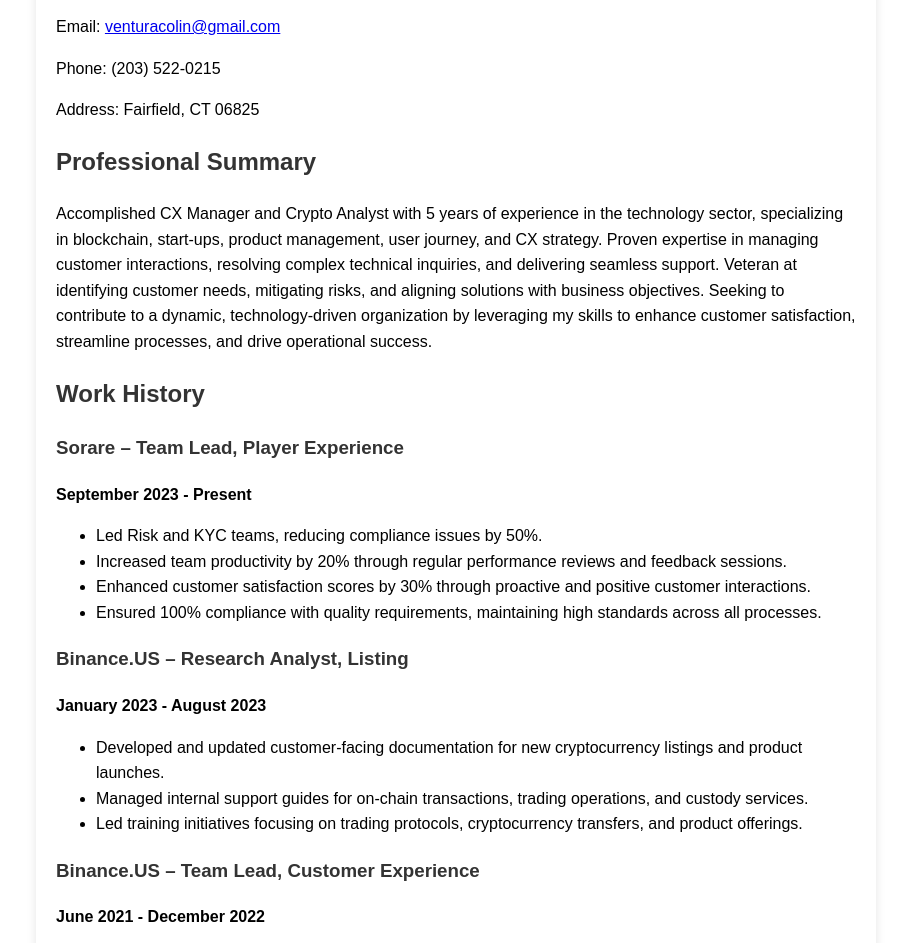
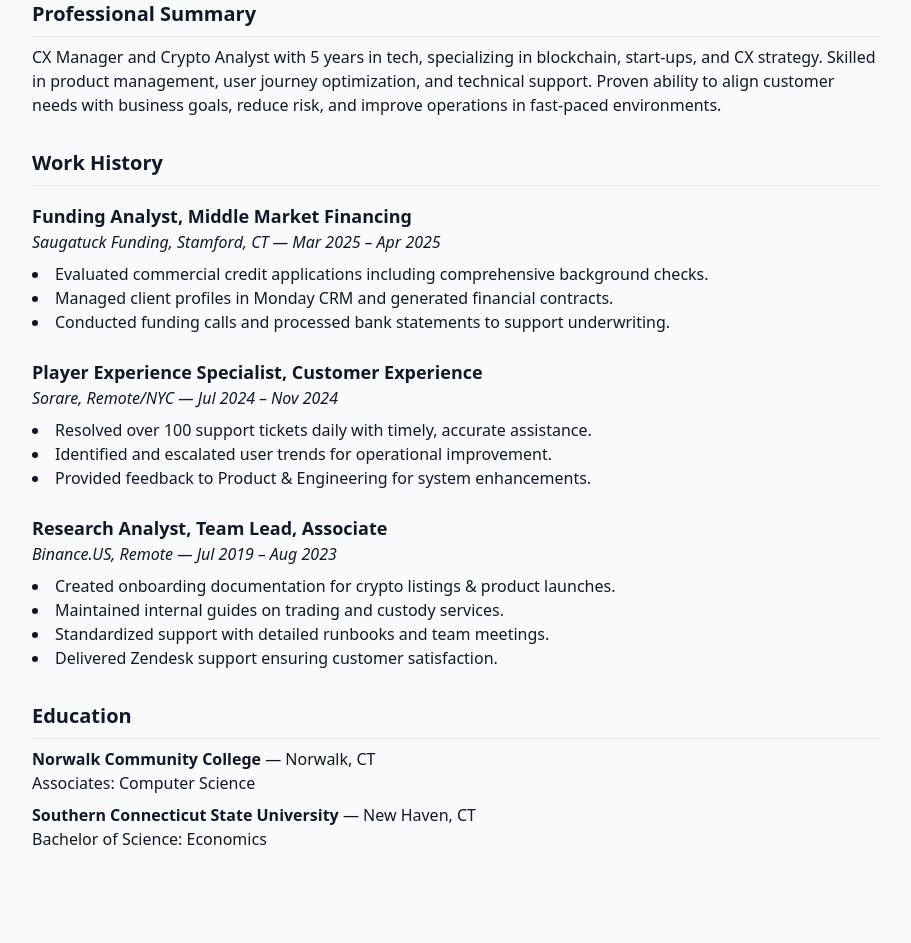
Before and after one commit to Coluve/Coluve.com.github.io, a plain HTML site: page index.html in a window 1280 px wide. Shown: the part 120-1063 px from the top of the page, without its empty margins (184-1095 px from the left). After the commit the page ends 995 px from the top, so only its background shows below. Drawn offline with nearby package versions, Linux system fonts and the light colour scheme.

Commit message:
Update index.html
new resume information

```diff
--- a/index.html
+++ b/index.html
@@ -1,94 +1,80 @@
 <!DOCTYPE html>
 <html lang="en">
 <head>
-    <meta charset="UTF-8">
-    <meta name="viewport" content="width=device-width, initial-scale=1.0">
-    <title>Colin Ventura Resume</title>
-    <style>
-        body {
-            font-family: Arial, sans-serif;
-            line-height: 1.6;
-            margin: 20px;
-        }
-        .container {
-            max-width: 800px;
-            margin: auto;
-            padding: 20px;
-            box-shadow: 0 0 10px 0 rgba(0,0,0,0.1);
-        }
-        h2, h3 {
-            color: #333;
-        }
-        section {
-            margin-bottom: 20px;
-        }
-    </style>
+  <meta charset="UTF-8" />
+  <meta name="viewport" content="width=device-width, initial-scale=1.0" />
+  <title>C. Ventura Resume</title>
+  <link href="https://cdn.jsdelivr.net/npm/tailwindcss@2.2.19/dist/tailwind.min.css" rel="stylesheet">
 </head>
-<body>
-    <div class="container">
-        <header>
-            <h1>Colin L. Ventura</h1>
-            <p>Email: <a href="mailto:venturacolin@gmail.com">venturacolin@gmail.com</a></p>
-            <p>Phone: (203) 522-0215</p>
-            <p>Address: Fairfield, CT 06825</p>
-        </header>
-        <section>
-            <h2>Professional Summary</h2>
-            <p>Accomplished CX Manager and Crypto Analyst with 5 years of experience in the technology sector, specializing in blockchain, start-ups, product management, user journey, and CX strategy. Proven expertise in managing customer interactions, resolving complex technical inquiries, and delivering seamless support. Veteran at identifying customer needs, mitigating risks, and aligning solutions with business objectives. Seeking to contribute to a dynamic, technology-driven organization by leveraging my skills to enhance customer satisfaction, streamline processes, and drive operational success.</p>
-        </section>
-        <section>
-            <h2>Work History</h2>
-            <h3>Sorare – Team Lead, Player Experience</h3>
-            <p><strong>September 2023 - Present</strong></p>
-            <ul>
-                <li>Led Risk and KYC teams, reducing compliance issues by 50%.</li>
-                <li>Increased team productivity by 20% through regular performance reviews and feedback sessions.</li>
-                <li>Enhanced customer satisfaction scores by 30% through proactive and positive customer interactions.</li>
-                <li>Ensured 100% compliance with quality requirements, maintaining high standards across all processes.</li>
-            </ul>
-            <h3>Binance.US – Research Analyst, Listing</h3>
-            <p><strong>January 2023 - August 2023</strong></p>
-            <ul>
-                <li>Developed and updated customer-facing documentation for new cryptocurrency listings and product launches.</li>
-                <li>Managed internal support guides for on-chain transactions, trading operations, and custody services.</li>
-                <li>Led training initiatives focusing on trading protocols, cryptocurrency transfers, and product offerings.</li>
-            </ul>
-            <h3>Binance.US – Team Lead, Customer Experience</h3>
-            <p><strong>June 2021 - December 2022</strong></p>
-            <ul>
-                <li>Authored and maintained detailed runbook documentation for trading and cryptocurrency transfer processes.</li>
-                <li>Led collaborative projects with marketing and design teams to create support videos, enhancing customer engagement.</li>
-                <li>Organized and conducted regular team meetings to review complex support tickets and improve resolution strategies.</li>
-            </ul>
-            <h3>Binance.US – Associate, Customer Experience</h3>
-            <p><strong>June 2019 - May 2021</strong></p>
-            <ul>
-                <li>Delivered email support using Zendesk, addressing customer queries and issues efficiently.</li>
-            </ul>
-        </section>
-        <section>
-            <h2>Skills</h2>
-            <ul>
-                <li>Team Leadership and Training</li>
-                <li>Service Quality Improvement</li>
-                <li>CRM Software (Zendesk)</li>
-                <li>Knowledge Base Management</li>
-                <li>Training & Documentation</li>
-                <li>API Integration</li>
-                <li>KYC/AML Procedures</li>
-                <li>Wallet Security Measures</li>
-            </ul>
-        </section>
-        <section>
-            <h2>Additional Information</h2>
-            <p>Certified Bitcoin Professional (CBP), Certified Ethereum Professional (CEP), fluent in Portuguese and Spanish, proficient in PHP, Python, JavaScript, HTML, MySQL, and knowledgeable in Web3 and wallet security measures.</p>
-        </section>
-        <section>
-            <h2>Education</h2>
-            <p>Southern New Hampshire University, Manchester, NH – Bachelor of Science: Management Information Systems</p>
-            <p>Southern Connecticut State University, New Haven, CT – Bachelor of Science: Economics</p>
-            <p>Norwalk Community College, Norwalk, CT – Associates: Computer Science</p>
-        </section>
-    </div>
+<body class="bg-gray-50 text-gray-900 font-sans">
+  <div class="max-w-4xl mx-auto p-6">
+    <!-- Header -->
+    <header class="text-center mb-8">
+      <h1 class="text-3xl font-bold">C. Ventura</h1>
+      <p class="text-lg text-gray-600">CX Manager & Crypto Analyst</p>
+    </header>
+
+    <!-- Summary -->
+    <section class="mb-8">
+      <h2 class="text-xl font-semibold border-b pb-2 mb-2">Professional Summary</h2>
+      <p>
+        CX Manager and Crypto Analyst with 5 years in tech, specializing in blockchain, start-ups, and CX strategy. Skilled in product management, user journey optimization, and technical support. Proven ability to align customer needs with business goals, reduce risk, and improve operations in fast-paced environments.
+      </p>
+    </section>
+
+    <!-- Work History -->
+    <section class="mb-8">
+      <h2 class="text-xl font-semibold border-b pb-2 mb-4">Work History</h2>
+
+      <!-- Saugatuck Funding -->
+      <div class="mb-6">
+        <h3 class="text-lg font-bold">Funding Analyst, Middle Market Financing</h3>
+        <p class="italic">Saugatuck Funding, Stamford, CT — Mar 2025 – Apr 2025</p>
+        <ul class="list-disc list-inside mt-2">
+          <li>Evaluated commercial credit applications including comprehensive background checks.</li>
+          <li>Managed client profiles in Monday CRM and generated financial contracts.</li>
+          <li>Conducted funding calls and processed bank statements to support underwriting.</li>
+        </ul>
+      </div>
+
+      <!-- Sorare -->
+      <div class="mb-6">
+        <h3 class="text-lg font-bold">Player Experience Specialist, Customer Experience</h3>
+        <p class="italic">Sorare, Remote/NYC — Jul 2024 – Nov 2024</p>
+        <ul class="list-disc list-inside mt-2">
+          <li>Resolved over 100 support tickets daily with timely, accurate assistance.</li>
+          <li>Identified and escalated user trends for operational improvement.</li>
+          <li>Provided feedback to Product & Engineering for system enhancements.</li>
+        </ul>
+      </div>
+
+      <!-- Binance US -->
+      <div class="mb-6">
+        <h3 class="text-lg font-bold">Research Analyst, Team Lead, Associate</h3>
+        <p class="italic">Binance.US, Remote — Jul 2019 – Aug 2023</p>
+        <ul class="list-disc list-inside mt-2">
+          <li>Created onboarding documentation for crypto listings & product launches.</li>
+          <li>Maintained internal guides on trading and custody services.</li>
+          <li>Standardized support with detailed runbooks and team meetings.</li>
+          <li>Delivered Zendesk support ensuring customer satisfaction.</li>
+        </ul>
+      </div>
+    </section>
+
+    <!-- Education -->
+    <section>
+      <h2 class="text-xl font-semibold border-b pb-2 mb-2">Education</h2>
+      <ul class="list-none">
+        <li>
+          <strong>Norwalk Community College</strong> — Norwalk, CT<br/>
+          Associates: Computer Science
+        </li>
+        <li class="mt-2">
+          <strong>Southern Connecticut State University</strong> — New Haven, CT<br/>
+          Bachelor of Science: Economics
+        </li>
+      </ul>
+    </section>
+  </div>
 </body>
 </html>
```
